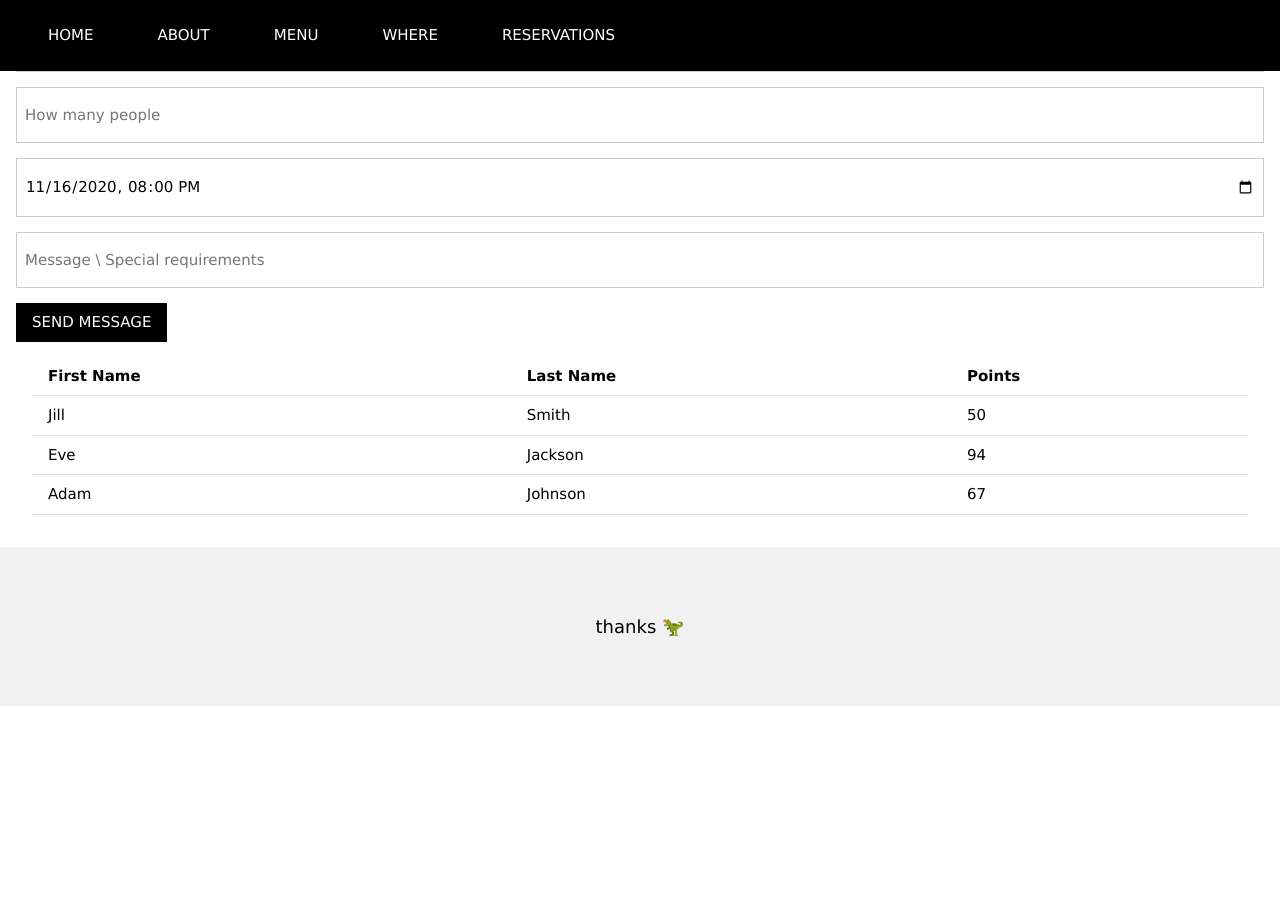
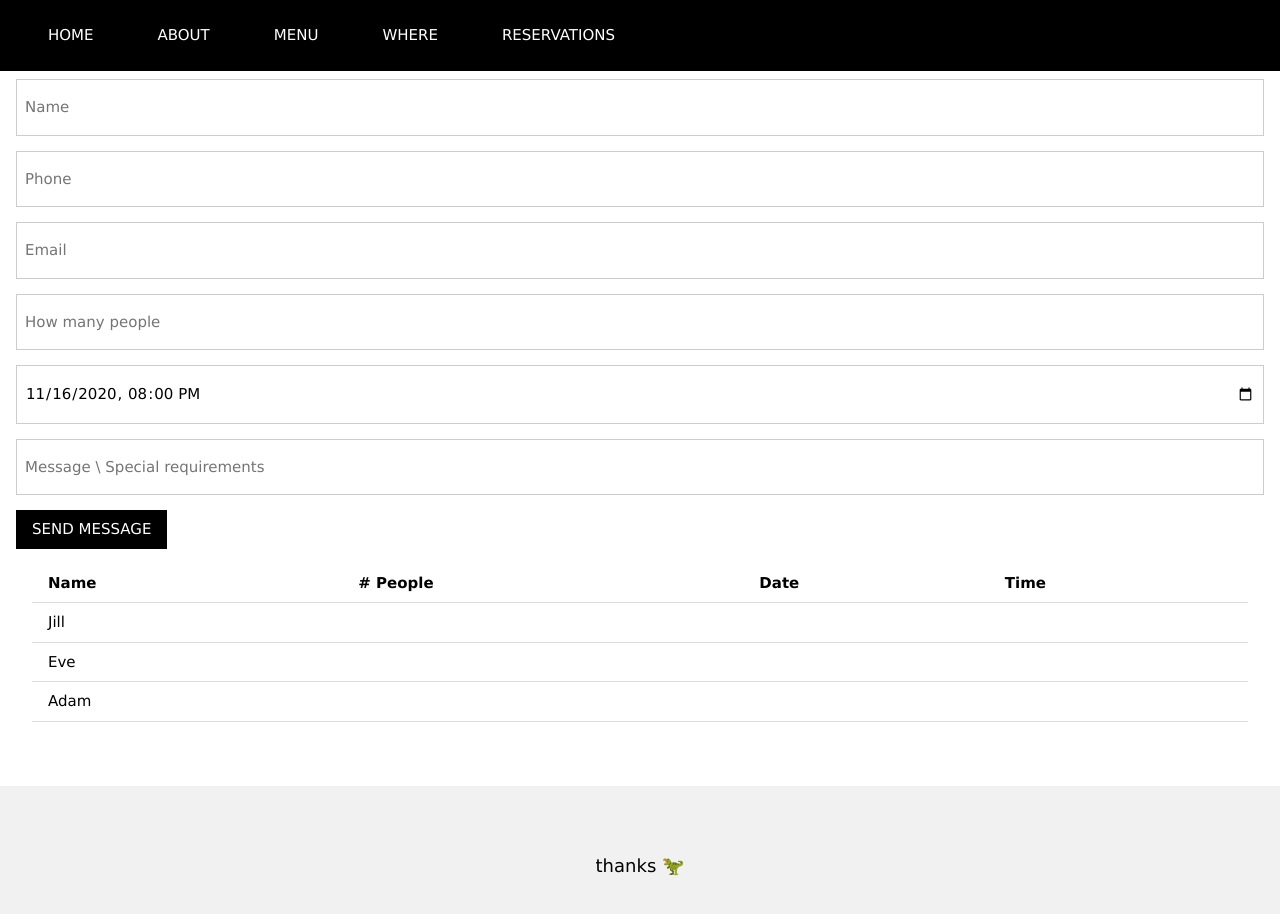
Before and after one commit to vaniabell/restaurante-react, a React (Create React App) app: page /reservations in a window 1280 px wide. Shown: the top 914 px of the page. Before the commit the page ends 800 px from the top, so only its background shows below. Built offline with nearby package versions, Linux system fonts and the light colour scheme.

Commit message:
tabls y formatos update

```diff
--- a/src/pages/Home.jsx
+++ b/src/pages/Home.jsx
@@ -13,7 +13,7 @@ function Home() {
           <span className="w3-tag">Open from 8am to 10pm</span>
         </div>
         <div className="w3-display-middle w3-center">
-          <NameProps className="w3-text-black" style={{ fontSize: 90 }} name="THE LIMBO"></NameProps>
+          <NameProps className="w3-text-black" name="THE LIMBO"></NameProps>
         </div>
         <div className="w3-display-bottomright w3-center w3-padding-large">
           <span className="w3-tag">15 Adr street, 5015</span>
@@ -21,7 +21,7 @@ function Home() {
         <Background/>
 
       </header>
-      <p>HOLA </p>
+
 
     </>
   );
--- a/src/pages/Reservations.jsx
+++ b/src/pages/Reservations.jsx
@@ -1,9 +1,11 @@
 function Reservations() {
     return (
         <>
-         <div className="w3-container" id="where" style={{ paddingBottom: 32 }}>
-         <form action="/action_page.php" target="_blank">
+         <div className="w3-container w3-padding-64" id="where" style={{ paddingBottom: 32 }}>
+         <form >
             <p><input className="w3-input w3-padding-16 w3-border" type="text" placeholder="Name" required name="Name" /></p>
+            <p><input className="w3-input w3-padding-16 w3-border" type="tel" placeholder="Phone" required name="phone" /></p>
+            <p><input className="w3-input w3-padding-16 w3-border" type="email" placeholder="Email" required name="email" /></p>
             <p><input className="w3-input w3-padding-16 w3-border" type="number" placeholder="How many people" required name="People" /></p>
             <p><input className="w3-input w3-padding-16 w3-border" type="datetime-local" placeholder="Date and time" required name="date" defaultValue="2020-11-16T20:00" /></p>
             <p><input className="w3-input w3-padding-16 w3-border" type="text" placeholder="Message \ Special requirements" required name="Message" /></p>
@@ -12,24 +14,23 @@ function Reservations() {
           <div class="w3-container">
       <table class="w3-table w3-striped w3-bordered">
           <tr>
-            <th>First Name</th>
-            <th>Last Name</th>
-            <th>Points</th>
+            <th>Name</th>
+            <th> # People</th>
+            <th>Date </th>
+            <th>Time</th>
           </tr>
           <tr>
             <td>Jill</td>
-            <td>Smith</td>
-            <td>50</td>
+
+
           </tr>
           <tr>
             <td>Eve</td>
-            <td>Jackson</td>
-            <td>94</td>
+
           </tr>
           <tr>
             <td>Adam</td>
-            <td>Johnson</td>
-            <td>67</td>
+
           </tr>
         </table>
       </div>
--- a/src/pages/img/NameProps.jsx
+++ b/src/pages/img/NameProps.jsx
@@ -1,7 +1,7 @@
 import PropTypes from "prop-types";
 
 function NameProps(props) {
-    return ( <h1>{props.name}</h1>
+    return ( <h1 style={{ fontSize: 99 }}>{props.name}</h1>
 
      );
 }
```
Also changed, not shown: 1 other file (tests, documents, lock files or other folders).
